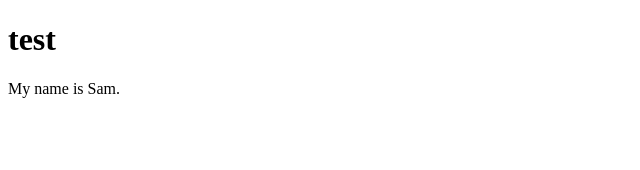
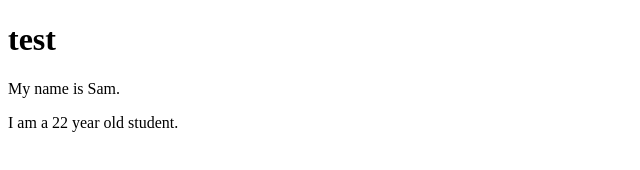
Before and after one commit to ssm236/Webdev, a plain HTML site: page index.html in a window 1280 px wide. Shown: the whole page, without its empty margins (0-640 px from the left). Drawn offline with Linux system fonts and the light colour scheme.

Commit message:
Minor commit.

```diff
--- a/index.html
+++ b/index.html
@@ -7,5 +7,6 @@
   <body>
 	  <h1>test</h1>
 	  <p>My name is Sam.</p>
+    <p>I am a 22 year old student.</p>
   </body>
 </html>
```
Also changed, not shown: 1 other file.
